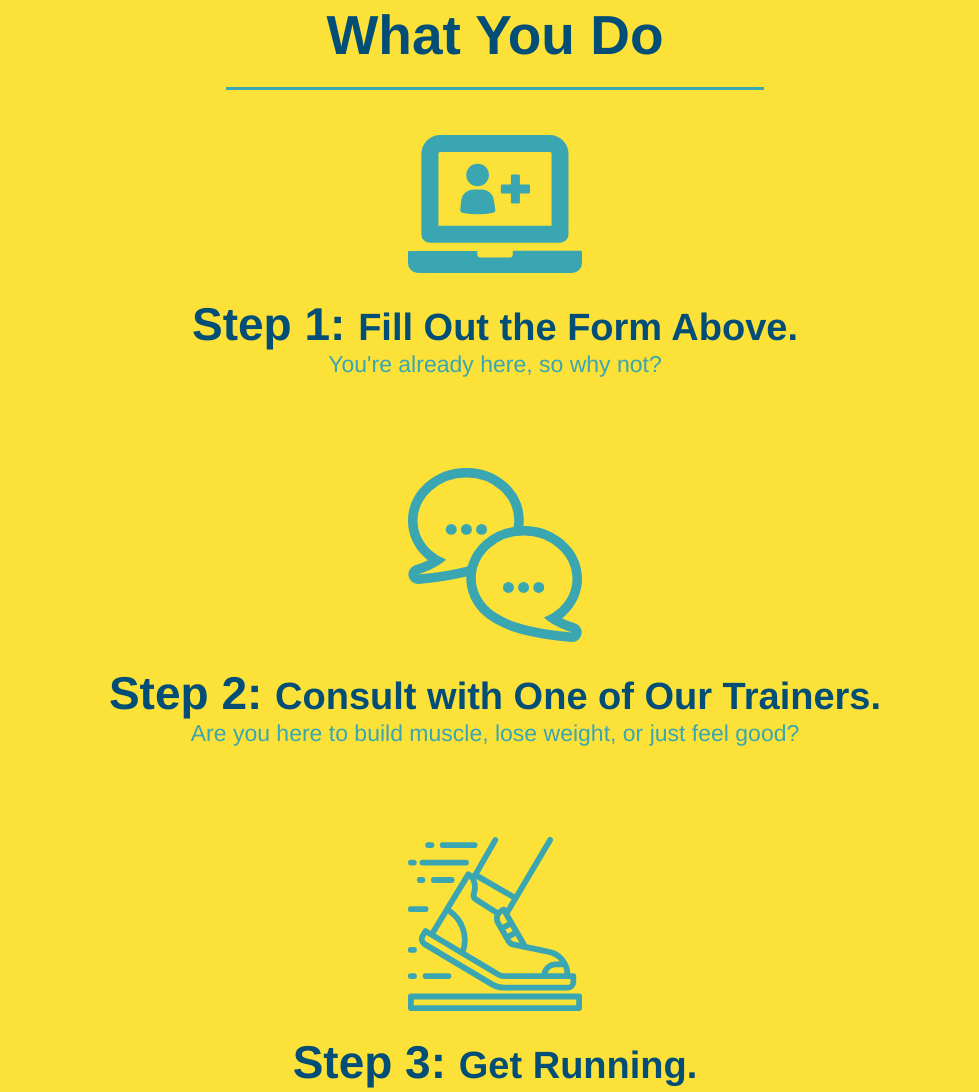
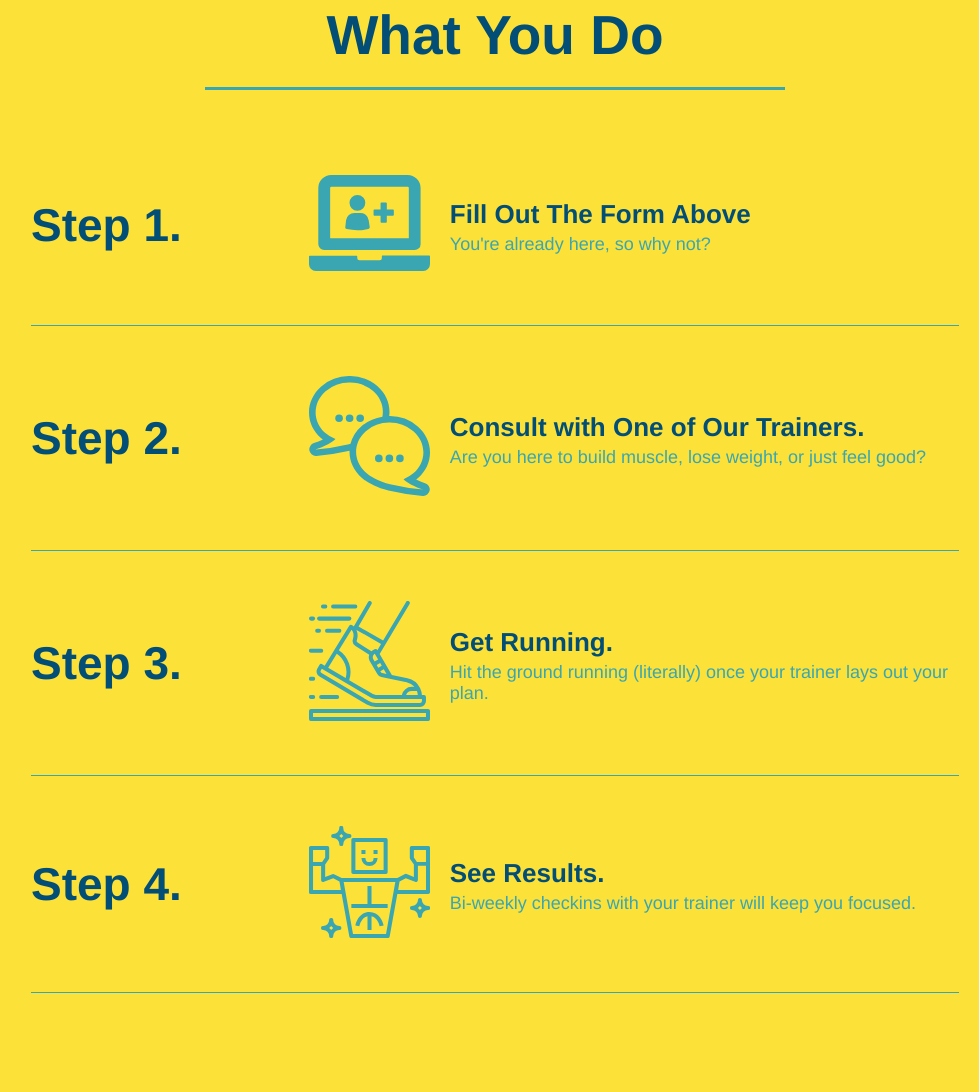
Before and after one commit to phungple/run-buddy2, a plain HTML site: page index.html in a window 1280 px wide. Shown: the part 1255-2347 px from the top of the page, without its empty margins (145-1124 px from the left). Drawn offline with Linux system fonts and the light colour scheme.

Commit message:
add Flexbox to the steps

```diff
--- a/assets/css/style.css
+++ b/assets/css/style.css
@@ -148,12 +148,16 @@ section {
 .section-title {
     font-size: 55px;
     color:#024e76;
-    margin-bottom: 35px;
-    padding: 0 100px 20px 100px;
+    /* margin-bottom: 35px; */
+    /* padding: 0 100px 20px 100px; */
+    padding-bottom: 20px;
+    margin: 0 auto 35px auto;
     border-bottom: 3px solid;
+    text-align: center;
+    width: 50%;
     /*inline-block allows it to be an inline element but things
     like padding still behave like they would on block elements.*/
-    display: inline-block;
+    /* display: inline-block; */
 }
 .primary-border {
     border-color:#fce138;
@@ -161,41 +165,62 @@ section {
 .secondary-border {
     border-color:#39a6b2;
 }
-.intro {
-    text-align: center;
-}
 .intro p {
     line-height: 1.7;
     color: #39a6b2;
     width: 80%;
     font-size: 20px;
     margin: 0 auto;
+    text-align: center;
 }
 .steps {
-    text-align: center;
+    /* text-align: center; */
     background: #fce138;
 }
-.steps div {
-    margin-bottom:80px;
+/* Add flexbox styles to each step */
+.step {
+    margin: 50px auto;
+    padding-bottom: 50px;
+    width: 80%;
+    border-bottom: 1px solid #39a6b2;
+    display: flex;
+    flex-wrap: wrap;
+    align-items: center;
+    justify-content: space-between;
 }
-.steps img {
-    width: 15%;
-    margin: 10px 0;
-}
-.steps h3 {
+.step h3 {
     color: #024e76;
     font-size: 46px;
-    margin-top:10px;
+    /* meaning this element will be at least 30% and will receive any extra space in the container */
+    flex: 1 30%; /* flex: <flex-grow value> <flex-basic value> */
 }
-.steps span {
-    font-size: 38px;
+.step-info {
+    display: flex;
+    flex-wrap: wrap;
+    align-items: center;
+    /* this will be at least 70% wide but will receive any extra space in the container at a
+    2-to-1 ratio. In other words, it will receive two more units of unused space than a sibling with a
+    flex-grow value of 1 */
+    flex: 2 70%;
 }
-.steps p {
+.step-img {
+    flex: 1 12%;
+    margin-right: 20px;
+}
+.step-img img {
+    max-width: 100%;
+}
+.step-text {
+    flex: 12;
+}
+.step-text h4 {
+    font-size: 26px;
+    line-height: 1.5;
+    color:#024e76;
+}
+.step-text p {
     color: #39a6b2;
-    font-size:23px;
-}
-.trainers {
-    text-align: center;
+    font-size:18px;
 }
 .trainer {
     width: 900px;
@@ -215,12 +240,6 @@ section {
     float: left;
     width: 65%;
 }
-.text-left {
-    text-align: left;
-}
-.text-right {
-    text-align: right;
-}
 .trainer-bio h3 {
     font-size: 32px;
     margin-bottom: 8px;
@@ -235,7 +254,7 @@ section {
     line-height: 1.3;
 }
 .contact {
-    text-align: center;
+    /* text-align: center; */
     background: #024e76;
 }
 .contact h2 {
@@ -266,3 +285,12 @@ section {
 .contact-info a {
     color: #fce138;
 }
+.flex-row{
+    display: flex;
+}
+.text-left {
+    text-align: left;
+}
+.text-right {
+    text-align: right;
+}
--- a/index.html
+++ b/index.html
@@ -95,46 +95,86 @@
         <!-- "what we do" section -->
         <section id="what-we-do" class="intro">
             <!-- we can add addition classes by separating the class names with a space-->
+            <div class="flex-row">
                 <h2 class="section-title primary-border">What We Do</h2>
+            </div>
+            <div class="flex-row">
                 <p>
                 butcher selfies Lorem ipsum dolor sit amet consectetur, adipisicing elit. Voluptatem veritatis, dolorum, qui mollitia, commodi omnis temporibus labore voluptate doloremque aperiam corrupti accusamus quidem aliquam! Veritatis facere necessitatibus odit rerum non! Lorem ipsum dolor sit amet consectetur adipisicing elit. Temporibus voluptatem corporis voluptas quaerat at alias omnis quam nam rerum porro maxime magni iusto, sapiente eos nesciunt sit. Sed, in quis. Lorem, ipsum dolor sit amet consectetur adipisicing elit. Eaque est et tenetur fugiat modi vitae optio aliquid, sequi praesentium reprehenderit similique ducimus sint eligendi porro, tempora harum magnam voluptatum beatae!
                 </p>
+            </div>
         </section>
 
         <!-- "what you do" section -->
         <section id="what-you-do" class="steps">
+            <div class="flex-row">
                 <h2 class="section-title secondary-border">What You Do</h2>
-            <div>
+            </div>
+
+            <div class="step">
+                <h3>Step 1.</h3>
+                <!-- <span> element was used within <h3> element to highlight text block, which
+                    will not affect anything until being style in CSS
+                <h3>Step 1: <span>Fill Out the Form Above.</span></h3> -->
+
                 <!-- The <img> can display any image format. alt attribute explains the content
                 and context of images to search engines and assistive technology such as screen readers-->
+                <div class="step-info">
+                    <div class="step-img">
                         <img src="./assets/images/01-04-svgs/step-1.svg" alt="" />
-
-                <!-- <span> element was used within <h3> element to highlight text block, which
-                    will not affect anything until being style in CSS-->
-                <h3>Step 1: <span>Fill Out the Form Above.</span></h3>
+                    </div>
+                    <div class="step-text">
+                        <h4>Fill Out The Form Above</h4>
                         <p>You're already here, so why not?</p>
                     </div>
-            <div>
+                </div>
+            </div>
+
+            <div class="step">
+                <h3>Step 2.</h3>
+                <div class="step-info">
+                    <div class="step-img">
                         <img src="./assets/images/01-04-svgs/step-2.svg" alt="" />
-                <h3>Step 2: <span>Consult with One of Our Trainers.</span></h3>
+                    </div>
+                    <div class="step-text">
+                        <h4>Consult with One of Our Trainers.</h4>
                         <p>Are you here to build muscle, lose weight, or just feel good?</p>
                     </div>
-            <div>
+                </div>
+            </div>
+
+            <div class="step">
+                <h3>Step 3.</h3>
+                <div class="step-info">
+                    <div class="step-img">
                         <img src="./assets/images/01-04-svgs/step-3.svg" alt="" />
-                <h3>Step 3: <span>Get Running.</span></h3>
+                    </div>
+                    <div class="step-text">
+                        <h4>Get Running.</h4>
                         <p>Hit the ground running (literally) once your trainer lays out your plan.</p>
                     </div>
-            <div>
+                </div>
+            </div>
+
+            <div class="step">
+                <h3>Step 4.</h3>
+                <div class="step-info">
+                    <div class="step-img">
                         <img src="./assets/images/01-04-svgs/step-4.svg" alt="" />
-                <h3>Step 4: <span>See Results.</span></h3>
-                <p>Bi-weekly checkins with your trainer will keep you focused</p>
+                    </div>
+                    <div class="step-text">
+                        <h4>See Results.</h4>
+                        <p>Bi-weekly checkins with your trainer will keep you focused.</p>
+                    </div>
+                </div>
             </div>
         </section>
 
         <!-- "meet the trainers" section -->
         <section id="your-trainers" class="trainers">
+            <div class="flex-row">
                 <h2 class="section-title primary-border">Meet The Trainers</h2>
-
+            </div>
             <!-- article is a newer HTML5 semantic element which encapsulate content
             that works on its own in a page, meaning that all the content inside the
             article element is related to one another and nothing outside the element. When
@@ -177,7 +217,9 @@
 
         <!-- "reach out" section -->
         <section id="reach-out" class="contact">
+            <div class="flex-row">
                 <h2 class="section-title secondary-border">Reach Out</h2>
+            </div>
             <div class="contact-info">
                 <iframe
                     src="https://www.google.com/maps/embed?pb=!1m18!1m12!1m3!1d2824.199191422815!2d-92.93831978430177!3d44.939618479098165!2m3!1f0!2f0!3f0!3m2!1i1024!2i768!4f13.1!3m3!1m2!1s0x87f7d820c46d6fa9%3A0xcbc07fd1b098a9da!2sCub%20-%20Woodbury!5e0!3m2!1sen!2sus!4v1675722973287!5m2!1sen!2sus"
```
Lines whose indentation alone changed are shown as unchanged.
